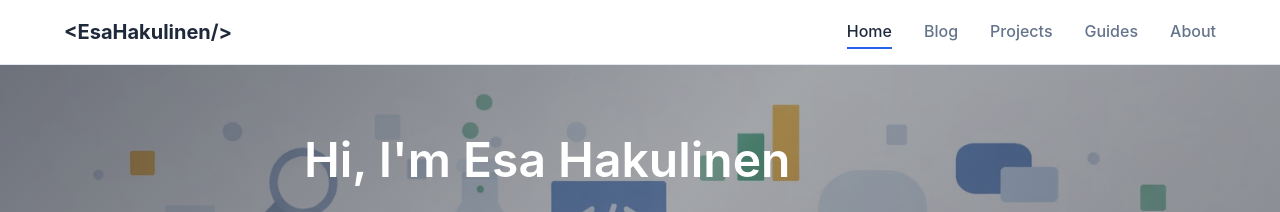
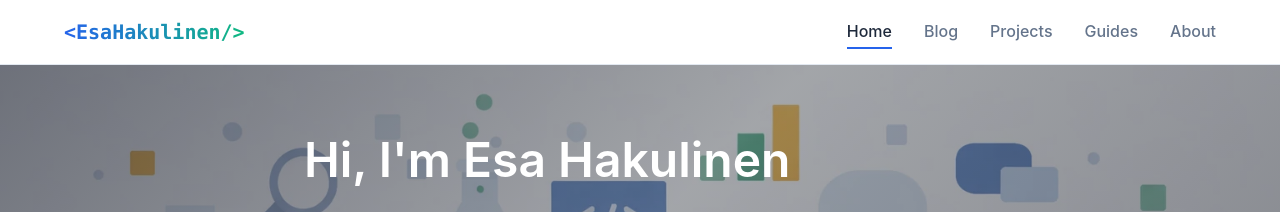
Before and after one commit to esaHak/esaHak, a Jekyll site: the page built from index.html, in a window 1280 px wide. Shown: the top 212 px of the page. Built offline with Jekyll 4.4.1, drawn with Linux system fonts in a browser that asks for light colours.

Commit message:
Fixed hover rules

```diff
--- a/assets/css/_base.css
+++ b/assets/css/_base.css
@@ -49,6 +49,11 @@
   color: var(--color-primary-dark);
 }
 
+a.nav-logo,
+a.nav-logo:hover {
+  color: transparent;
+}
+
 img {
   max-width: 100%;
   height: auto;
--- a/assets/css/main.css
+++ b/assets/css/main.css
@@ -124,6 +124,11 @@
   color: var(--color-primary-dark);
 }
 
+a.nav-logo,
+a.nav-logo:hover {
+  color: transparent;
+}
+
 img {
   max-width: 100%;
   height: auto;
@@ -171,11 +176,24 @@
 .nav-logo {
   font-size: 1.25rem;
   font-weight: 700;
-  color: var(--color-text);
+  font-family: var(--font-mono);
+  background: linear-gradient(
+    90deg,
+    var(--color-primary),
+    var(--color-success),
+    var(--color-warning),
+    var(--color-primary)
+  );
+  background-size: 300% 100%;
+  background-position: 0% 50%;
+  -webkit-background-clip: text;
+  background-clip: text;
+  color: transparent;
+  transition: background-position 0.5s ease;
 }
 
 .nav-logo:hover {
-  color: var(--color-primary);
+  background-position: 100% 50%;
 }
 
 .nav-links {
```
Also changed, not shown: assets/css/organisms/_header.css (+8 -2 lines), 5 other files.
